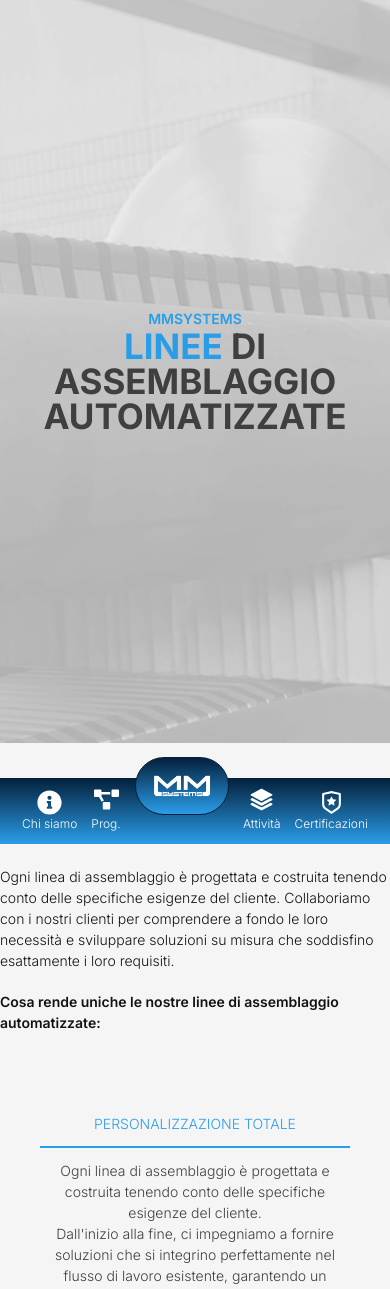
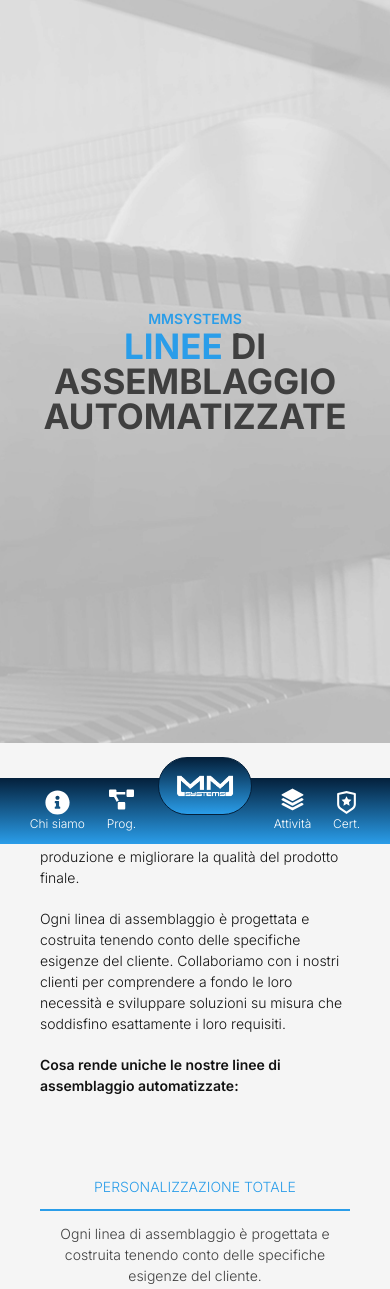
Before and after one commit to digitalthree/mmsystems, a Next.js app: page /lineeAssemblaggio in a window 390 px wide. Shown: the top 1289 px of the page. Built offline with nearby package versions, Linux system fonts and the light colour scheme.

Commit message:
bug fixing mobile

```diff
--- a/src/app/(pages)/lineeAssemblaggio/page.tsx
+++ b/src/app/(pages)/lineeAssemblaggio/page.tsx
@@ -36,7 +36,7 @@
                     </h1>
                 </div>
             </div>
-            <div className="container mx-auto flex flex-col gap-5 pt-10">
+            <div className="container mx-auto flex flex-col gap-5 pt-10 px-10 xl:px-0">
                 <p>
                     Le nostre soluzioni personalizzate rappresentano l&apos;apice dell&apos;automazione industriale,
                     mirate a
--- a/src/app/components/navbar/MobileMenu.tsx
+++ b/src/app/components/navbar/MobileMenu.tsx
@@ -83,7 +83,7 @@
                     >
                         <div className="flex flex-col items-center">
                             <RiShieldStarLine size="25px" className="text-white"/>
-                            <span className="text-white text-[12px]">Certificazioni</span>
+                            <span className="text-white text-[12px]">Cert.</span>
                         </div>
                     </Link>
                 </div>
```
